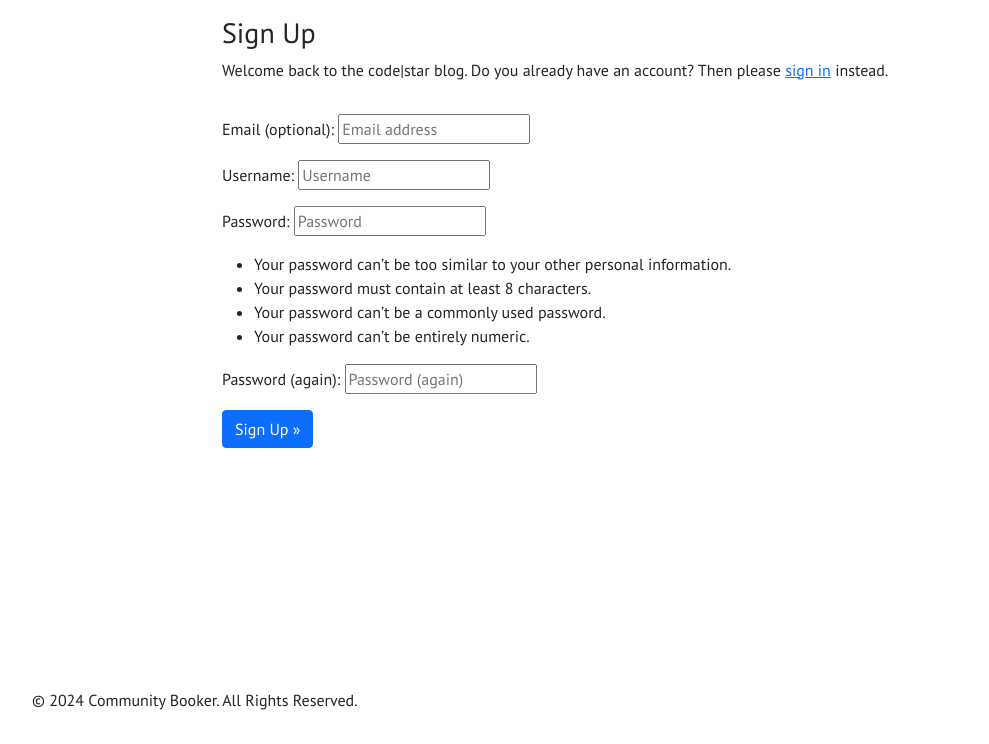
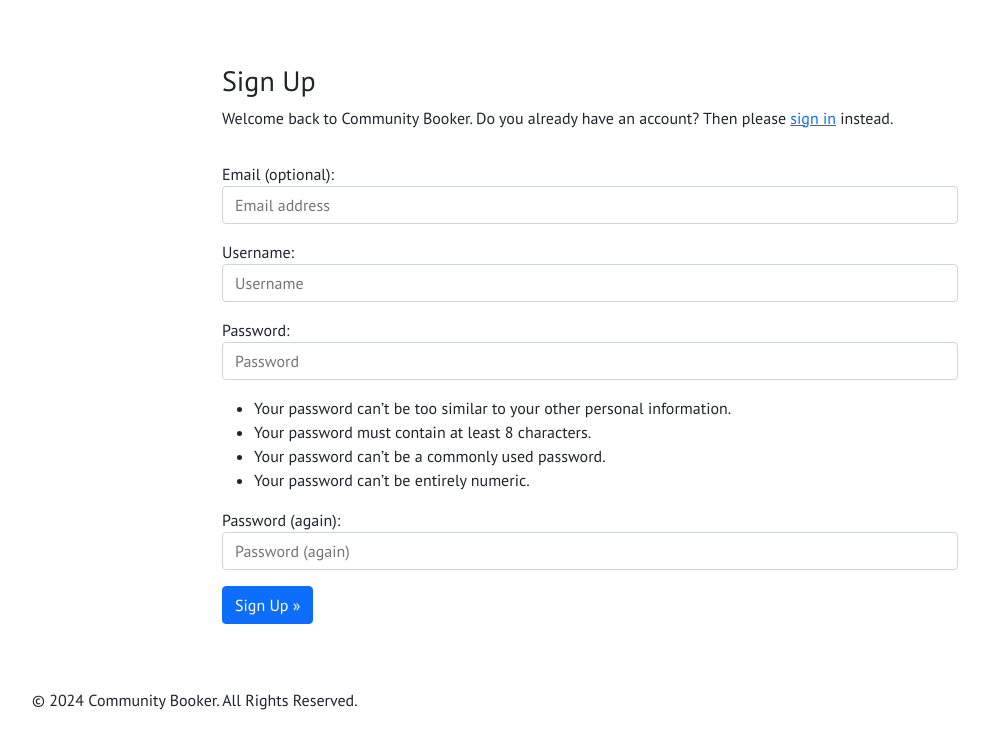
Before and after one commit to Taybe2/community-booker, a Django app: page /accounts/signup/ in a window 1280 px wide. Shown: the part 56-800 px from the top of the page, without its empty margins (50-1039 px from the left). Run offline with Django 4.2, Linux system fonts and the light colour scheme.

Commit message:
Style Accont pages.

```diff
--- a/static/css/styles.css
+++ b/static/css/styles.css
@@ -91,6 +91,28 @@ body {
     color: var(--text-muted);
 }
 
+/*** Account Pages ***/
+/*** Signup Page ***/
+#signup_form input,
+.login input[type=text],
+.login input[type=password] {
+    display: block;
+    width: 100%;
+    padding: .375rem .75rem;
+    font-size: 1rem;
+    font-weight: 400;
+    line-height: 1.5;
+    color: #212529;
+    background-color: #fff;
+    background-clip: padding-box;
+    border: 1px solid #ced4da;
+    -webkit-appearance: none;
+    -moz-appearance: none;
+    appearance: none;
+    border-radius: .25rem;
+    transition: border-color .15s ease-in-out,box-shadow .15s ease-in-out;
+}
+
 @media screen and (min-width: 576px) {
     .container-welcome div {
         margin: 0 auto;
--- a/templates/account/login.html
+++ b/templates/account/login.html
@@ -6,7 +6,7 @@
 {% block head_title %}{% trans "Sign In" %}{% endblock head_title %}
 
 {% block content %}
-<div class="container">
+<div class="container mt-5">
   <div class="row">
     <div class="col-md-8 mt-3 offset-md-2">
       <h1>{% trans "Sign In" %}</h1>
--- a/templates/account/signup.html
+++ b/templates/account/signup.html
@@ -5,13 +5,13 @@
 {% block head_title %}{% trans "Signup" %}{% endblock %}
 
 {% block content %}
-<div class="container">
+<div class="container mt-5">
   <div class="row">
     <div class="col-md-8 mt-3 offset-md-2">
       <h3>{% trans "Sign Up" %}</h3>
 
       <p>{% blocktrans %}
-        Welcome back to the code|star blog.
+        Welcome back to Community Booker.
         Do you already have an account? Then please
         <a class="link" href="{{ login_url }}">sign in</a>
         instead.
```
